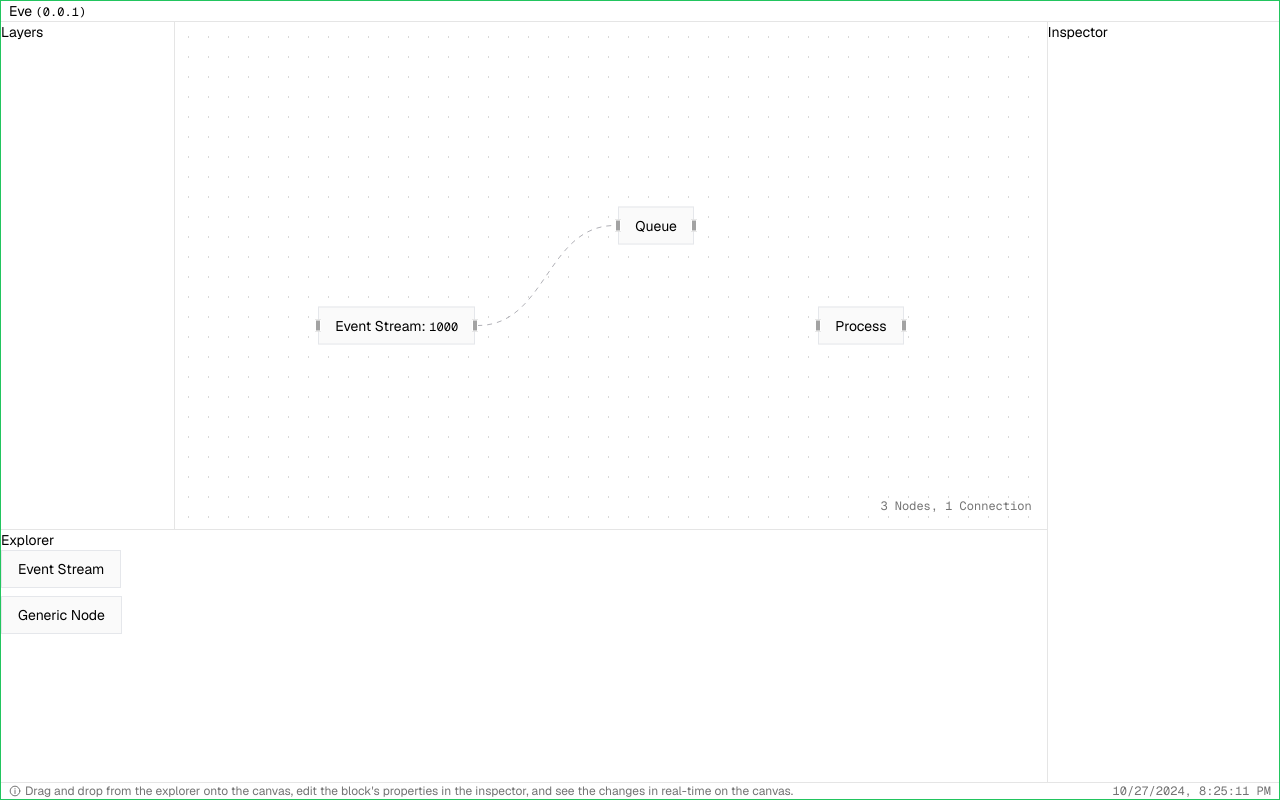
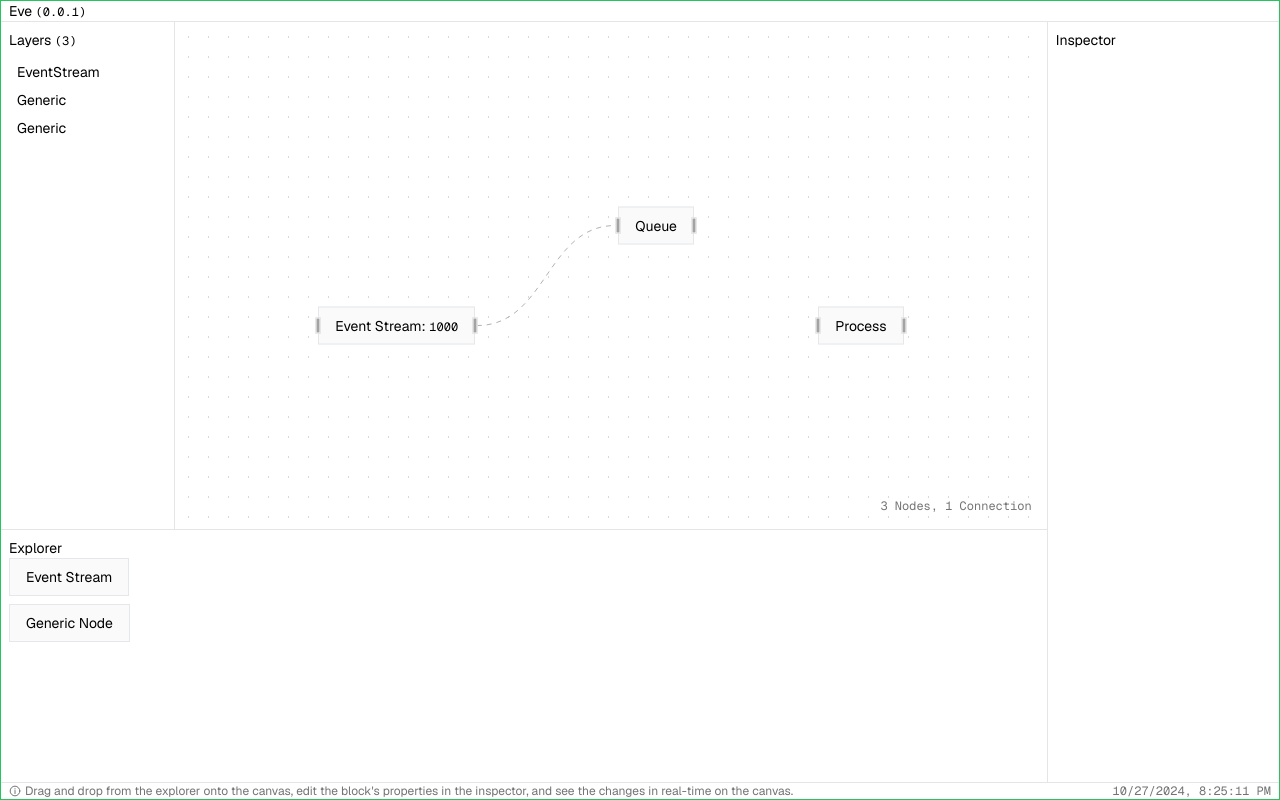
Before and after one commit to PwnFunction/eve, a Next.js app: page / in a window 1280 px wide. Built offline with nearby package versions, Linux system fonts and the light colour scheme.

Commit message:
feat: layers listings

```diff
--- a/src/app/page.tsx
+++ b/src/app/page.tsx
@@ -4,10 +4,13 @@ import { Canvas } from "@/components/canvas";
 import { Explorer } from "@/components/explorer";
 import { Footer } from "@/components/footer";
 import { Header } from "@/components/header";
+import { Layers } from "@/components/layers";
 import { styles } from "@/lib/styles/layout";
+import { ReactFlowProvider } from "@xyflow/react";
 
 export default function Home() {
   return (
+    <ReactFlowProvider>
       <main
         className="grid min-h-screen border border-green-500 text-sm"
         style={styles.parent}
@@ -16,9 +19,7 @@ export default function Home() {
         <Header />
 
         {/* Layers */}
-      <aside className="border-r border-neutral-200" style={styles.leftPanel}>
-        Layers
-      </aside>
+        <Layers />
 
         {/* Canvas */}
         <Canvas />
@@ -27,12 +28,16 @@ export default function Home() {
         <Explorer />
 
         {/* Inspector */}
-      <aside className="border-l border-neutral-200" style={styles.rightPanel}>
+        <aside
+          className="border-l border-neutral-200 p-2"
+          style={styles.rightPanel}
+        >
           Inspector
         </aside>
 
         {/* Footer */}
         <Footer />
       </main>
+    </ReactFlowProvider>
   );
 }
--- a/src/components/blocks/base.tsx
+++ b/src/components/blocks/base.tsx
@@ -8,8 +8,7 @@ export const Base = ({
 }: {
   className?: string;
   children?: React.ReactNode;
-}) => {
-  return (
+}) => (
   <div
     className={cn(
       "w-fit border bg-neutral-50 px-4 py-2 active:bg-neutral-100",
@@ -20,14 +19,13 @@ export const Base = ({
     <Handle
       type="target"
       position={Position.Left}
-        className="!h-3 !rounded-none !bg-neutral-400 hover:!bg-black"
+      className="!h-4 !w-1 !rounded-none !bg-neutral-400 transition-all hover:!bg-black"
     />
     {children}
     <Handle
       type="source"
       position={Position.Right}
-        className="!h-3 !rounded-none !bg-neutral-400 hover:!bg-black"
+      className="!h-4 !w-1 !rounded-none !bg-neutral-400 transition-all hover:!bg-black"
     />
   </div>
 );
-};
--- a/src/components/explorer.tsx
+++ b/src/components/explorer.tsx
@@ -7,7 +7,10 @@ export const Explorer = () => {
   };
 
   return (
-    <section className="border-t border-neutral-200" style={styles.bottomPanel}>
+    <section
+      className="border-t border-neutral-200 p-2"
+      style={styles.bottomPanel}
+    >
       <p>Explorer</p>
       <div className="space-y-2">
         <div
--- /dev/null
+++ b/src/components/layers.tsx
@@ -0,0 +1,30 @@
+"use client";
+
+import { styles } from "@/lib/styles/layout";
+import { useNodes } from "@xyflow/react";
+
+export const Layers = () => {
+  const nodes = useNodes();
+
+  return (
+    <aside
+      className="space-y-2 border-r border-neutral-200 p-2"
+      style={styles.leftPanel}
+    >
+      <p>
+        Layers <span className="font-mono text-xs">({nodes.length})</span>
+      </p>
+
+      <div>
+        {nodes.map((node) => (
+          <div
+            key={node.id}
+            className="flex select-none items-center space-x-2 px-2 py-1 hover:bg-neutral-100"
+          >
+            <span>{node.type}</span>
+          </div>
+        ))}
+      </div>
+    </aside>
+  );
+};
```
Lines whose indentation alone changed are shown as unchanged.
